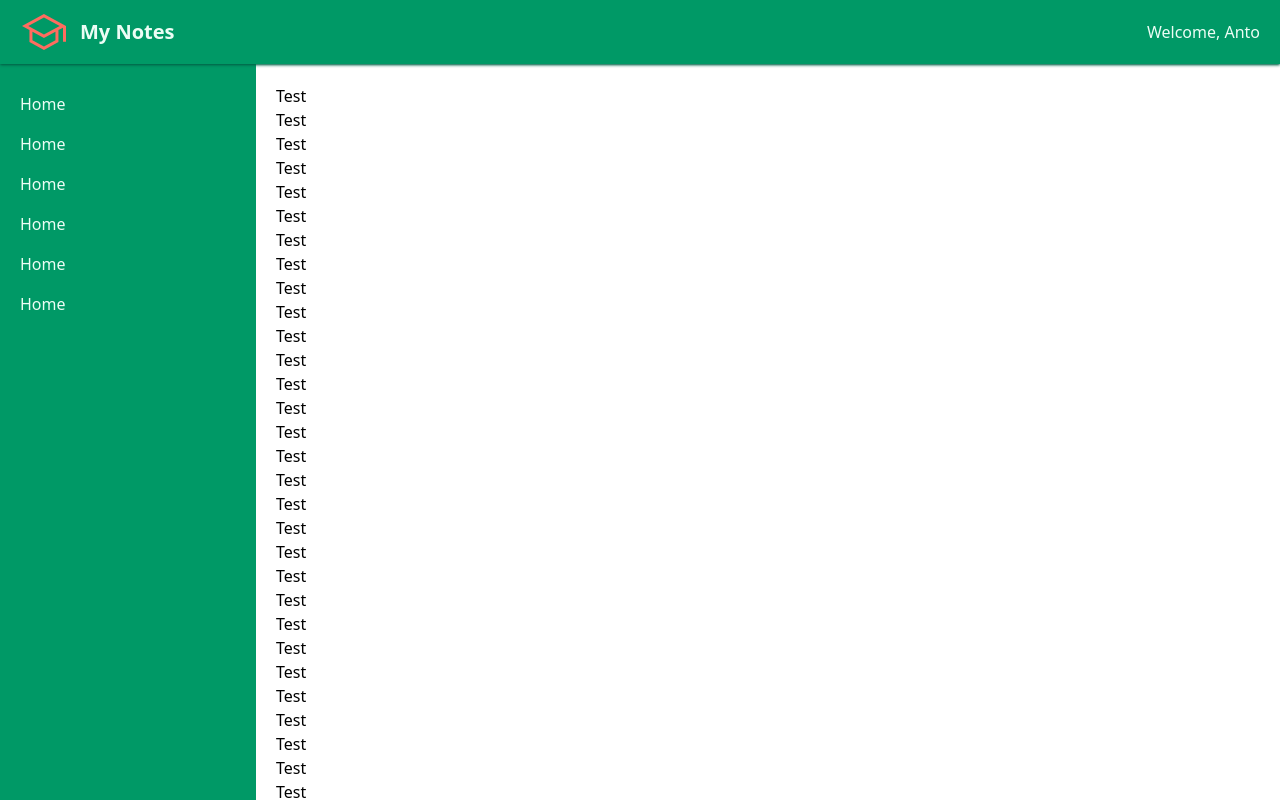
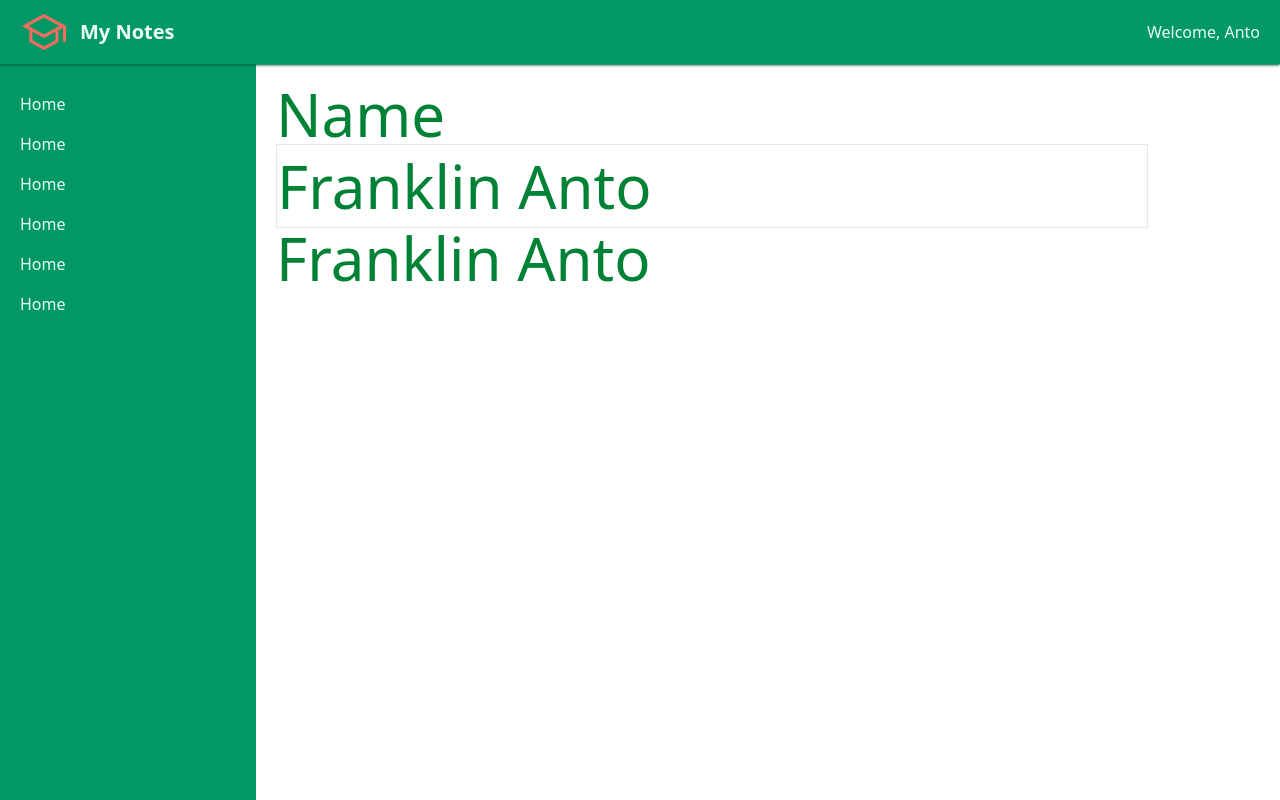
Before and after one commit to JAFSCodeSchool/angular-19-beginner-to-intermediate-course, an Angular app: page / in a window 1280 px wide. Shown: the top 800 px of the page. Built offline with nearby package versions, Linux system fonts and the light colour scheme.

Commit message:
7-Learened One and Two way data binding

```diff
--- a/src/app/app.component.html
+++ b/src/app/app.component.html
@@ -14,23 +14,8 @@
     <nav class="w-3xs min-w-3xs sticky top-16 h-[calc(100vh-4rem)] bg-emerald-600 text-emerald-50 py-5">
         <app-side-bar></app-side-bar>
     </nav>
-    <main class="p-5">
-        Test <br />Test <br />Test <br />Test <br />Test <br />Test <br />Test <br />Test <br />Test <br />Test
-        <br />Test <br />Test <br />Test <br />Test <br />Test <br />Test <br />Test <br />Test <br />Test <br />Test
-        <br />Test <br />Test <br />Test <br />Test <br />Test <br />Test <br />Test <br />Test <br />Test <br />Test
-        <br />Test <br />Test <br />Test <br />Test <br />Test <br />Test <br />Test <br />Test <br />Test <br />Test
-        <br />Test <br />Test <br />Test <br />Test <br />Test <br />Test <br />Test <br />Test <br />Test <br />Test
-        <br />Test <br />Test <br />Test <br />Test <br />Test <br />Test <br />Test <br />Test <br />Test <br />Test
-        <br />Test <br />Test <br />Test <br />Test <br />Test <br />Test <br />Test <br />Test <br />Test <br />Test
-        <br />Test <br />Test <br />Test <br />Test <br />Test <br />Test <br />Test <br />Test <br />Test <br />Test
-        <br />Test <br />Test <br />Test <br />Test <br />Test <br />Test <br />Test <br />Test <br />Test <br />Test
-        <br />Test <br />Test <br />Test <br />Test <br />Test <br />Test <br />Test <br />Test <br />Test <br />Test
-        <br />Test <br />Test <br />Test <br />Test <br />Test <br />Test <br />Test <br />Test <br />Test <br />Test
-        <br />Test <br />Test <br />Test <br />Test <br />Test <br />Test <br />Test <br />Test <br />Test <br />Test
-        <br />Test <br />Test <br />Test <br />Test <br />Test <br />Test <br />Test <br />Test <br />Test <br />Test
-        <br />Test <br />Test <br />Test <br />Test <br />Test <br />Test <br />Test <br />Test <br />Test <br />Test
-        <br />Test <br />Test <br />Test <br />Test <br />Test <br />Test <br />Test <br />Test <br />Test <br />Test
-        <br />Test <br />Test <br />Test <br />Test <br />Test <br />Test <br />Test <br />Test <br />Test <br />Test
-        <br />
+    <main [class]="classNames+' text-green-700'" id="">
+        Name <input type="text" class="border" [(ngModel)]="name">
+        {{name}}
     </main>
 </section>
--- a/src/app/app.component.ts
+++ b/src/app/app.component.ts
@@ -1,14 +1,15 @@
 import { Component } from '@angular/core';
 import { RouterOutlet } from '@angular/router';
 import { SideBarComponent } from '../shared/side-bar/side-bar.component';
-
+import { FormsModule } from '@angular/forms';
 
 @Component({
   selector: 'app-root',
-  imports: [RouterOutlet, SideBarComponent],
+  imports: [RouterOutlet, SideBarComponent, FormsModule],
   templateUrl: './app.component.html',
-  styleUrl: './app.component.css'
+  styleUrl: './app.component.css',
 })
 export class AppComponent {
-  title = 'app';
+  classNames = 'p-5 text-6xl';
+  name = 'Franklin Anto';
 }
```
